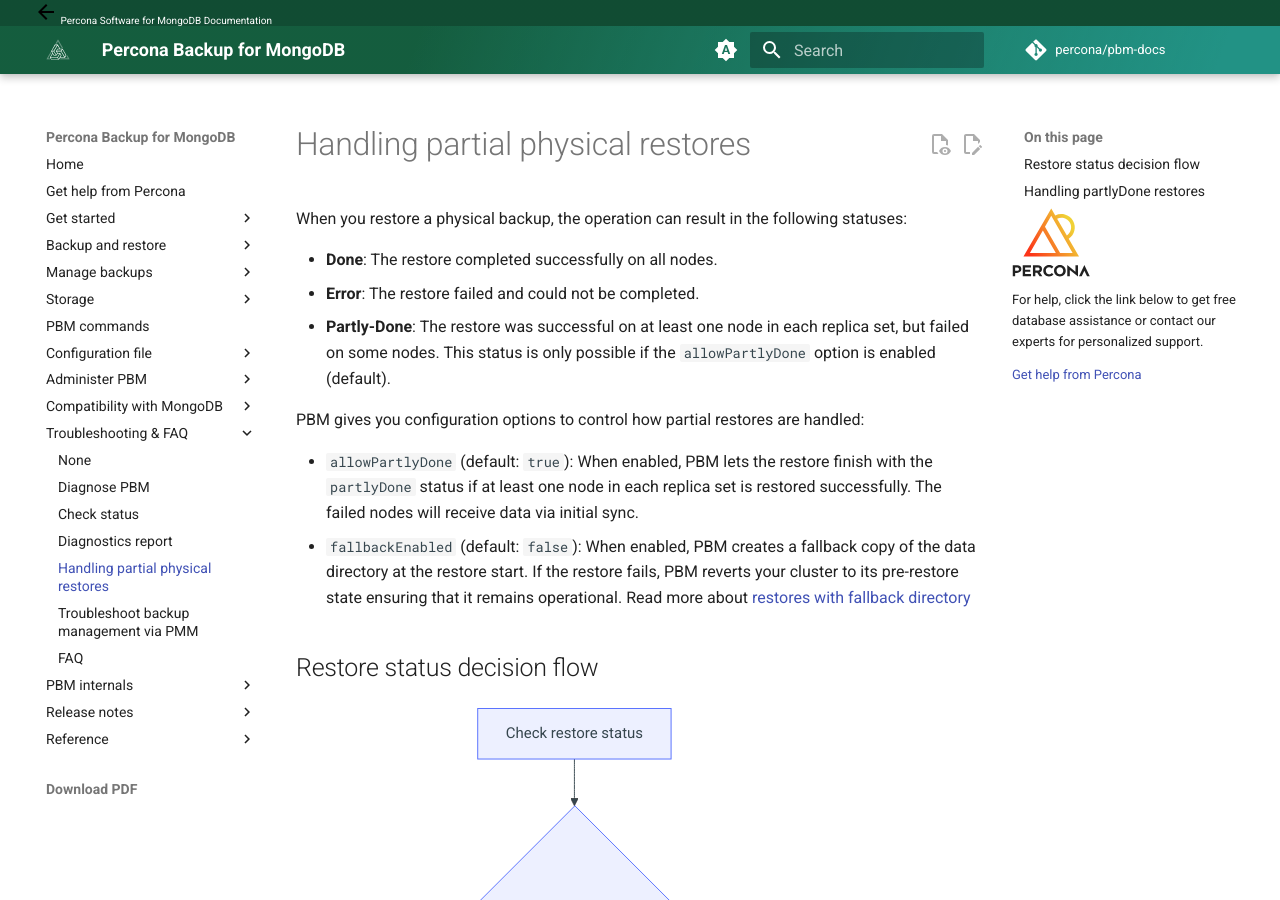
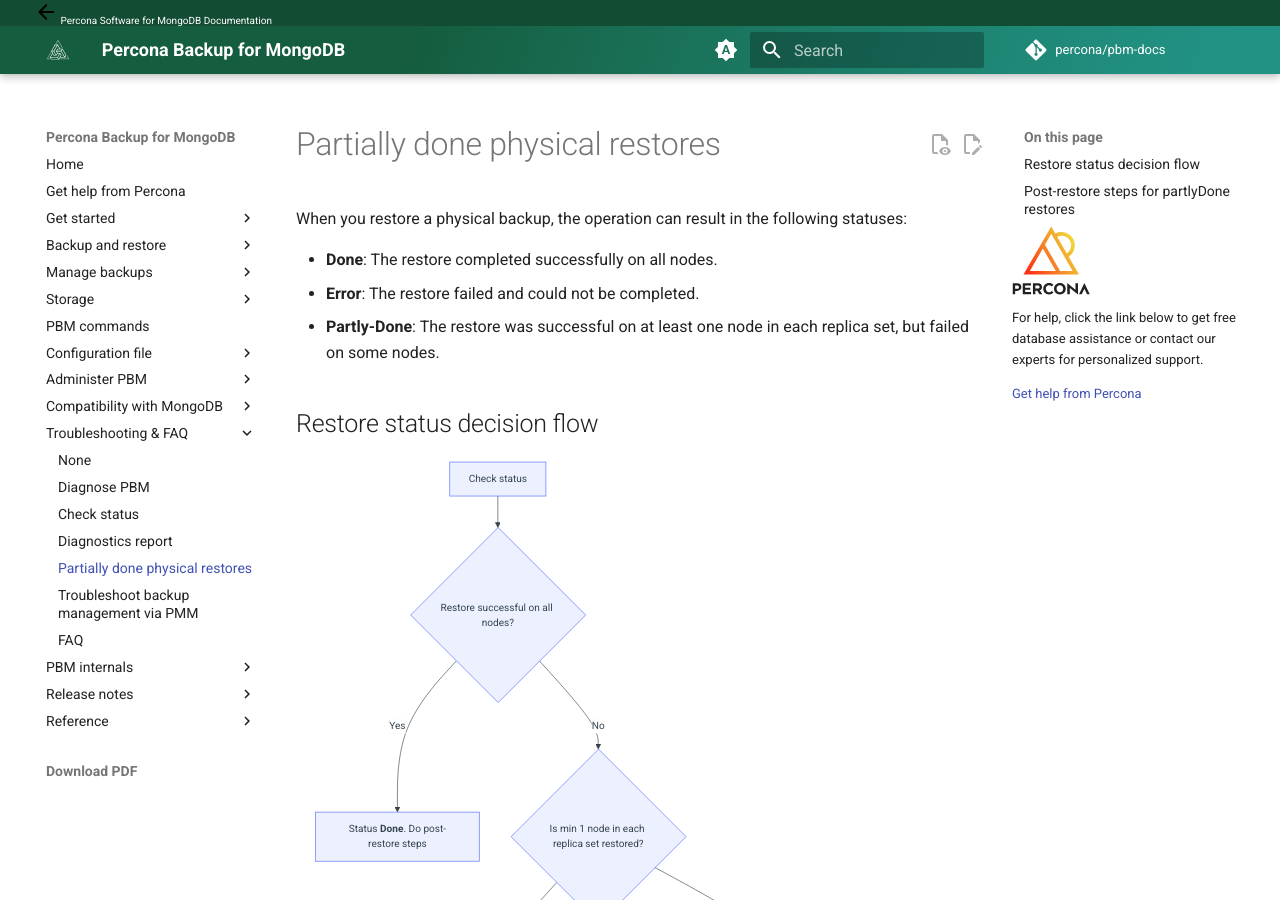
Before and after one commit to percona/pbm-docs, an MkDocs documentation site: the page built from docs/troubleshoot/restore-partial.md, in a window 1280 px wide and 900 px high. Built offline with MkDocs 1.6.1 and Material for MkDocs 9.7.7, drawn with Linux system fonts in a browser that asks for light colours; nearby versions of some CDN libraries; comment, search, counter and statistics services are not loaded; some of the changed text lies outside the part shown.

Commit message:
Updated after the review

````diff
--- a/docs/troubleshoot/restore-partial.md
+++ b/docs/troubleshoot/restore-partial.md
@@ -2,32 +2,30 @@
 glightbox-manual: true
 ---
 
-# Handling partial physical restores
+# Partially done physical restores
 
 When you restore a physical backup, the operation can result in the following statuses:
 
 - **Done**: The restore completed successfully on all nodes.
 - **Error**: The restore failed and could not be completed.
-- **Partly-Done**: The restore was successful on at least one node in each replica set, but failed on some nodes. This status is only possible if the `allowPartlyDone` option is enabled (default).
-
-PBM gives you configuration options to control how partial restores are handled:
-
-- `allowPartlyDone` (default: `true`): When enabled, PBM lets the restore finish with the `partlyDone` status if at least one node in each replica set is restored successfully. The failed nodes will receive data via initial sync.
-- `fallbackEnabled` (default: `false`): When enabled, PBM creates a fallback copy of the data directory at the restore start. If the restore fails, PBM reverts your cluster to its pre-restore state ensuring that it remains operational. Read more about [restores with fallback directory](../features/physical.md/#physical-restores-with-a-fallback-directory)
+- **Partly-Done**: The restore was successful on at least one node in each replica set, but failed on some nodes.
 
 ## Restore status decision flow
 
 ```mermaid
 flowchart TD
-    A[Check restore status] --> B{Restore successful on all nodes?}
-    B -- Yes --> C[Status: **Done**. Do post-restore steps]
-    B -- No --> D{At least 1 node in each replica set restored?}
-    D -- No --> E[Status: Error\nIs fallback enabled?]
-    E -- Yes --> F[Fallback to pre-restore state]
-    E -- No --> G[Manual intervention required]
-    D -- Yes --> H{Is allow-partly-done enabled?}
-    H -- No --> E
-    H -- Yes --> I[Status: PartlyDone\nApply post-restore steps for partlyDone]
+    A[Check status] --> B{Restore successful on all nodes?}
+    B -- Yes --> C["Status <b>Done</b>. Do post-restore steps"]
+    B -- No --> D{Is min 1 node in each replica set restored?}
+    D -- Yes --> E{Is fallback enabled?}
+    D -- No --> F["Status <b>Error</b>. Is fallback enabled?"]
+    F -- No --> G[Manual intervention required]
+    F -- Yes --> H[Revert to pre-restore state]
+    E -- Yes --> I{Is allowPartlyDone enabled?}
+    E -- No --> J{Is allowPartlyDone enabled?}
+    I -- Yes --> K["Status <b>partlyDone</b>. Do post-restore steps"]
+    J -- Yes --> K
+    J -- No --> H
 ```
 
 The decision flow is explained below:
@@ -37,12 +35,13 @@
     - **Yes**: The status is **Done**. Continue with [post-restore steps](#post-restore-steps).
     - **No**: Go to the next step.
 3. **Did at least one node in each replica set restore successfully?**
-    - **Yes**: Is `allowPartlyDone` enabled?
-        - **Yes**: The status is **PartlyDone**. See [Handling partlyDone restores](#handling-partlydone-restores).
-        - **No**: If `fallbackEnabled` is enabled, PBM triggers a fallback procedure and restores your cluster to its pre-restore state. If `fallbackEnabled` is disabled, the restore status is **Error**.
-    - **No**: The status is **Error**. If `fallbackEnabled` is enabled, PBM triggers a fallback procedure. If not, you'll need to intervene manually.
+    - **Yes**: Is `fallbackEnabled` set to `true`?
+        - **Yes**: Is `allowPartlyDone` enabled?
+            - **Yes**: The status is **PartlyDone**. See [Post-restore steps for `partlyDone` restores](#post-restore-steps-for-partlydone-restores).
+            - **No**: PBM triggers a fallback procedure and restores your cluster to its pre-restore state. If `fallbackEnabled` is disabled, the restore status is **Error**.
+    - **No**: The status is **Error**. You'll need to intervene manually.
 
-## Handling `partlyDone` restores
+## Post-restore steps for `partlyDone` restores
 
 If your restore finishes with the **partlyDone** status, you can still start the cluster and wait for the failed node to receive the data via the initial sync. Here's what you need to do:
 
````
Also changed, not shown: docs/features/physical.md (+4 -4 lines), docs/reference/pbm-commands.md (+1 -1 lines), docs/usage/describe-backup.md (+1 -1 lines), docs/usage/restore-physical.md (+1 -1 lines).
